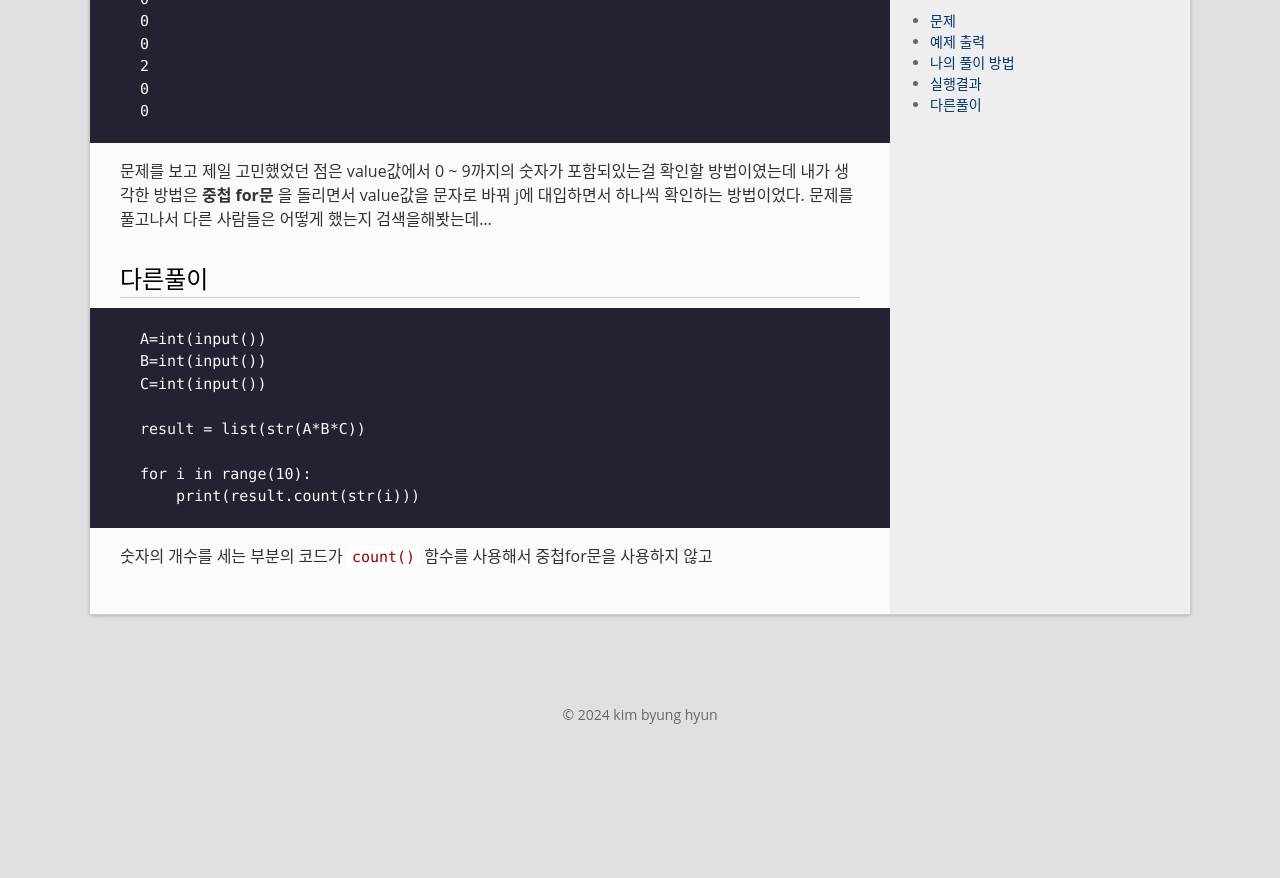
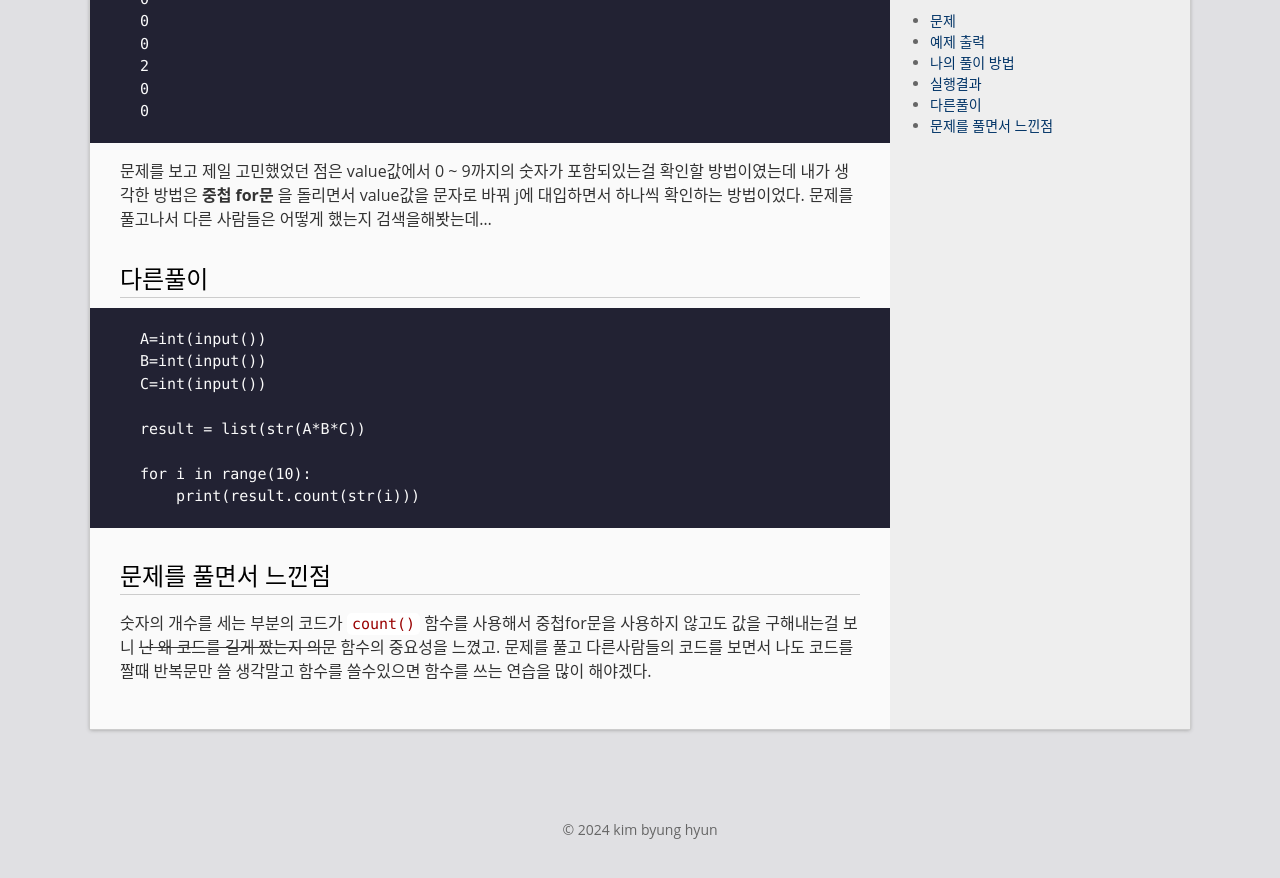
Before and after one commit to bh6366632/bh6366632.github.com, a Jekyll site: the page built from _posts/2024-04-04-number.md, in a window 1280 px wide and 900 px high, scrolled down 1344 px. Shown: the top 878 px of the window. Built offline with Jekyll 4.4.1, drawn with Linux system fonts in a browser that asks for light colours; before the commit the page ends 2129 px from its top, so only the background shows below that.

Commit message:
Update 2024-04-04-number.md

````diff
--- a/_posts/2024-04-04-number.md
+++ b/_posts/2024-04-04-number.md
@@ -67,4 +67,8 @@ result = list(str(A*B*C))
 for i in range(10):
     print(result.count(str(i)))
 ```
-숫자의 개수를 세는 부분의 코드가 `count()` 함수를 사용해서 중첩for문을 사용하지 않고
+# 문제를 풀면서 느낀점
+숫자의 개수를 세는 부분의 코드가 `count()` 함수를 사용해서 중첩for문을 사용하지 않고도
+값을 구해내는걸 보니 ~~난 왜 코드를 길게 짰는지 의문~~ 함수의 중요성을 느꼈고.
+문제를 풀고 다른사람들의 코드를 보면서 나도 코드를 짤때 반복문만 쓸 생각말고
+함수를 쓸수있으면 함수를 쓰는 연습을 많이 해야겠다.
````
